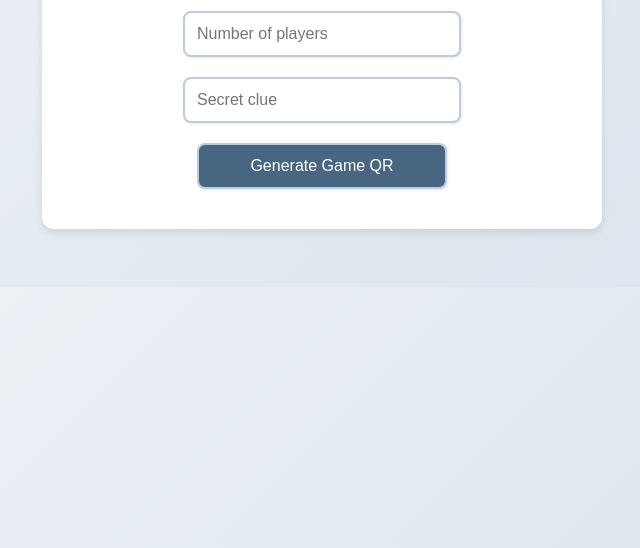
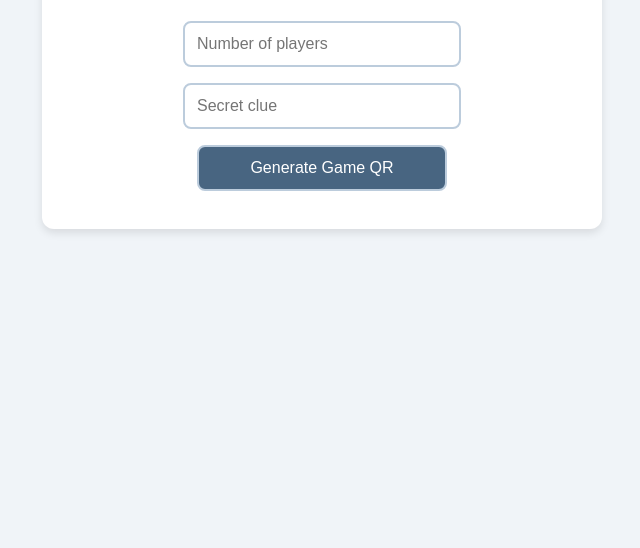
Before and after one commit to monoholy01/detective-club, a plain HTML site: page index.html in a window 1280 px wide. Shown: the part 252-800 px from the top of the page, without its empty margins (318-958 px from the left). Drawn offline with Linux system fonts and the light colour scheme.

Commit message:
Update index.html

```diff
--- a/index.html
+++ b/index.html
@@ -3,39 +3,34 @@
 <html lang="en">
 <head>
   <meta charset="UTF-8">
-  <title>🕵️ Detective Club - QR Clue Generator</title>
+  <title>🕵️ Detective Club QR Generator</title>
   <style>
     body {
-      font-family: 'Segoe UI', Tahoma, Geneva, Verdana, sans-serif;
+      font-family: 'Segoe UI', Tahoma, sans-serif;
+      background: #f0f4f8;
+      color: #102a43;
       text-align: center;
-      padding: 30px;
-      background: linear-gradient(135deg, #f0f4f8, #d9e2ec);
-      color: #102a43;
+      padding: 40px;
     }
     h1 {
       color: #334e68;
-      margin-bottom: 20px;
     }
     input, button, select {
       padding: 12px;
-      margin: 10px;
+      margin: 8px;
       font-size: 1em;
       border: 2px solid #bcccdc;
       border-radius: 8px;
       width: 250px;
-      box-shadow: 1px 1px 3px rgba(0,0,0,0.1);
     }
     button {
       background-color: #486581;
       color: white;
       cursor: pointer;
-      transition: background-color 0.3s;
+      transition: background 0.3s;
     }
     button:hover {
       background-color: #334e68;
-    }
-    #qrCode canvas {
-      margin-top: 20px;
     }
     .card {
       background: white;
@@ -48,6 +43,9 @@
     .hidden {
       display: none;
     }
+    #qrCode canvas {
+      margin-top: 20px;
+    }
   </style>
   <script src="https://cdn.jsdelivr.net/npm/qrcode/build/qrcode.min.js"></script>
 </head>
@@ -56,7 +54,9 @@
     <h1>🕵️ Detective Club QR Generator</h1>
     <p>Enter number of players and secret clue</p>
     <input type="number" id="playerCount" placeholder="Number of players" min="3" max="20"><br>
-    <input type="text" id="secretClue" placeholder="Secret clue"><br>
+    <div id="clueInputSection">
+      <input type="text" id="secretClue" placeholder="Secret clue"><br>
+    </div>
     <button onclick="generateGameLink()">Generate Game QR</button>
     <div id="qrCode"></div>
     <div id="hostClueContainer" class="hidden">
@@ -76,7 +76,8 @@
   <script>
     function generateGameLink() {
       const count = parseInt(document.getElementById('playerCount').value);
-      const clue = encodeURIComponent(document.getElementById('secretClue').value.trim());
+      const clueBox = document.getElementById('secretClue');
+      const clue = encodeURIComponent(clueBox.value.trim());
 
       if (!count || count < 3 || !clue) {
         alert('Please enter valid number of players (min 3) and a clue.');
@@ -95,6 +96,7 @@
 
       document.getElementById('hostClueContainer').classList.remove('hidden');
       document.getElementById('hostClue').innerText = decodeURIComponent(clue);
+      document.getElementById('clueInputSection').classList.add('hidden');
     }
 
     function getParams() {
```
